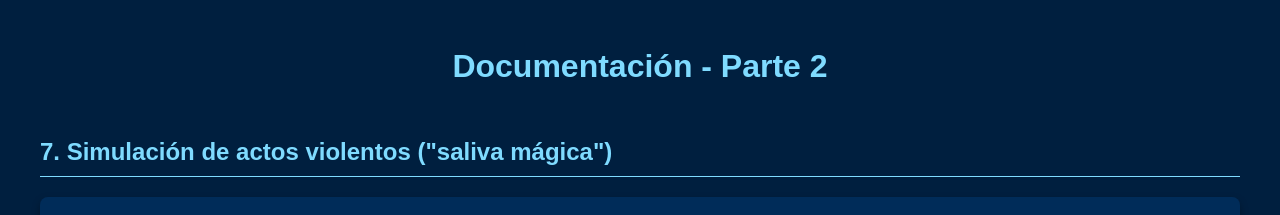
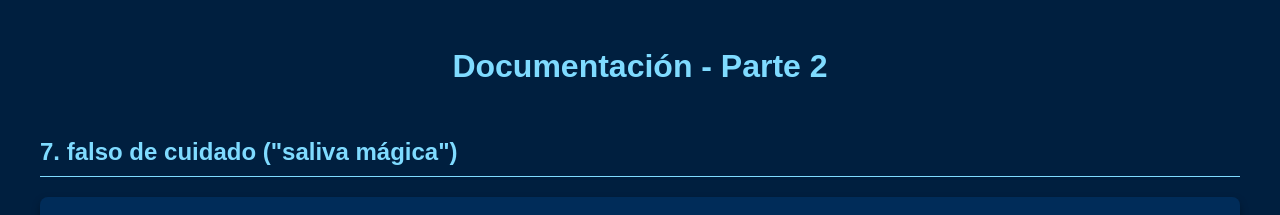
Before and after one commit to jotacepe411/Document2, a plain HTML site: page index.html in a window 1280 px wide. Shown: the top 215 px of the page. Drawn offline with Linux system fonts and the light colour scheme.

Commit message:
Update index.html

```diff
--- a/index.html
+++ b/index.html
@@ -63,7 +63,7 @@
     <div class="container">
         <h1>Documentación - Parte 2</h1>
 
-        <h2>7. Simulación de actos violentos ("saliva mágica")</h2>
+        <h2>7. falso de cuidado ("saliva mágica")</h2>
         <div class="video-section">
             <div class="video-container">
                 <iframe src="https://drive.google.com/file/d/1HIu__H6kXMu3MVDGmAMP8z4bx9_ZDBLE/preview" allowfullscreen></iframe>
```
